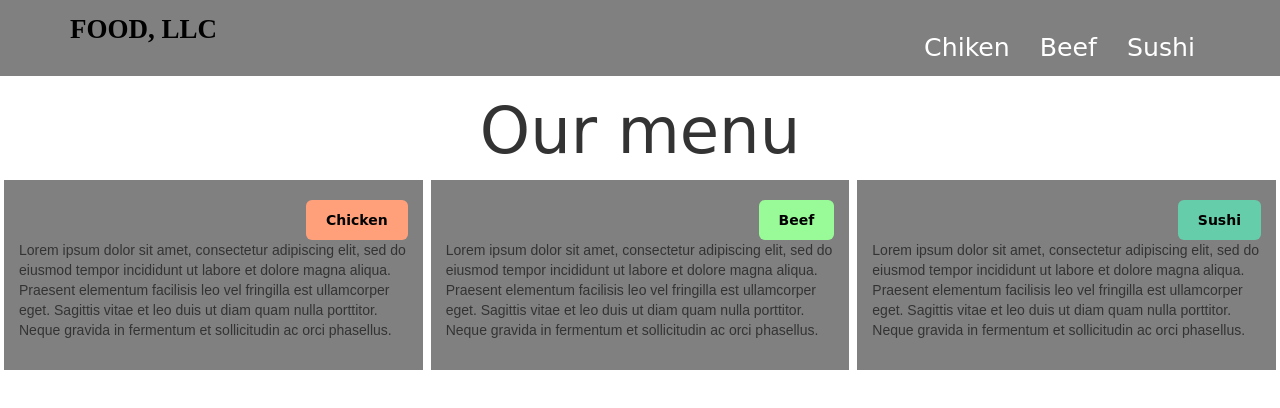
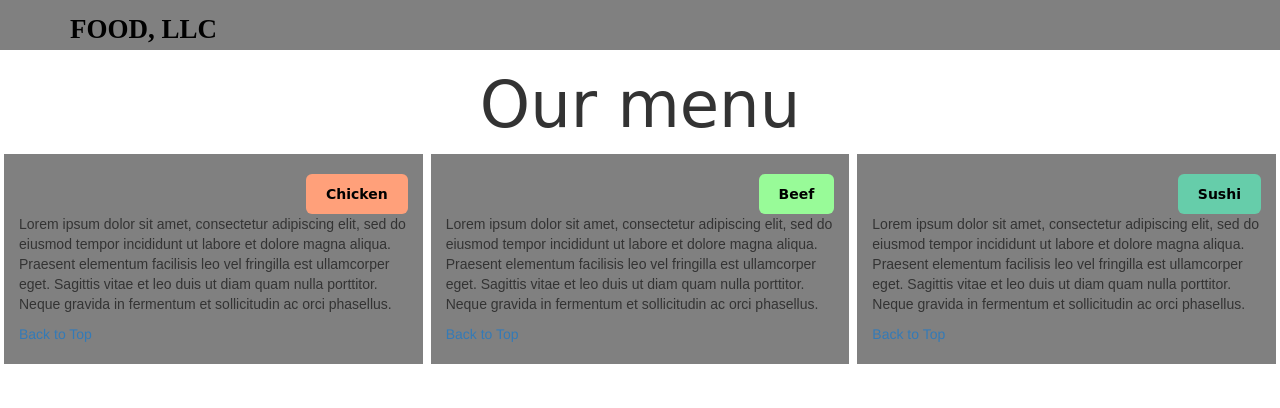
Before and after one commit to AlenaS88/module3-solution, a plain HTML site: page site/index.html in a window 1280 px wide. Drawn offline with Linux system fonts and the light colour scheme; files that its build step writes are made by us from their sources; a script that the page names is missing; files whose address does not match are found by name.

Commit message:
Update index.html

```diff
--- a/site/index.html
+++ b/site/index.html
@@ -21,6 +21,7 @@
               data-toggle="collapse"
               data-target="#collapsable-nav"
               aria-expanded="false"
+              id=menu
             >
               <span class="sr-only">Toggle navigation</span>
               <span class="icon-bar"></span>
@@ -29,37 +30,33 @@
             </button>
           </div>
 
-          <div id="collapsable-nav" class="collapse navbar-collapse">
+          <div id="collapsable-nav" class="collapse navbar-collapse" class="menu-list">
             <ul id="nav-list" class="nav navbar-nav navbar-right">
               <li>
                 <a href="#">
-                  <span class="menu-list"
-                    ><br class="hidden-xs" />Chiken</span
-                  ></a
-                >
+
+                   <span class="hidden-lg hidden-xl hidden-md hidden-sm " <br>Chiken</span>
+                  </a>
               </li>
               <li>
                 <a href="#">
-                  <span class="menu-list"><br class="hidden-xs" />Beef</span></a
-                >
+                  <span class="hidden-lg hidden-xl hidden-md hidden-sm" <br>Beef</span></a>
               </li>
               <li>
                 <a href="#">
-                  <span class="menu-list"
-                    ><br class="hidden-xs" />Sushi</span
-                  ></a
-                >
+                  <span class="hidden-lg hidden-xl hidden-md hidden-sm" <br>Sushi</span
+                  ></a>
               </li>
             </ul>
+            </div>
             <!-- #nav-list -->
           </div>
           <!-- .collapse .navbar-collapse -->
-        </div>
-      </nav>
+            </nav>
       <!-- #header-nav -->
     </header>
 
-    <h1 class="menu-title">Our menu</h1>
+    <h1 class="menu-title" >Our menu</h1>
     <div class="row">
       <div class="col col-lg-4 col-md-6 col-sm-12">
         <div class="menu-item">
@@ -72,6 +69,7 @@
           vitae et leo duis ut diam quam nulla porttitor. Neque gravida in
           fermentum et sollicitudin ac orci phasellus.
         </p>
+        <a href="#menu">Back to Top</a>
       </div>
       <div class="col col-lg-4 col-md-6 col-sm-12">
         <div class="menu-item">
@@ -84,6 +82,7 @@
           vitae et leo duis ut diam quam nulla porttitor. Neque gravida in
           fermentum et sollicitudin ac orci phasellus.
         </p>
+        <a href="#menu">Back to Top</a>
       </div>
       <div class="col col-lg-4 col-md-12 col-sm-12">
         <div class="menu-item">
@@ -96,6 +95,7 @@
           vitae et leo duis ut diam quam nulla porttitor. Neque gravida in
           fermentum et sollicitudin ac orci phasellus.
         </p>
+        <a href="#menu">Back to Top</a>
       </div>
     </div>
 
```
